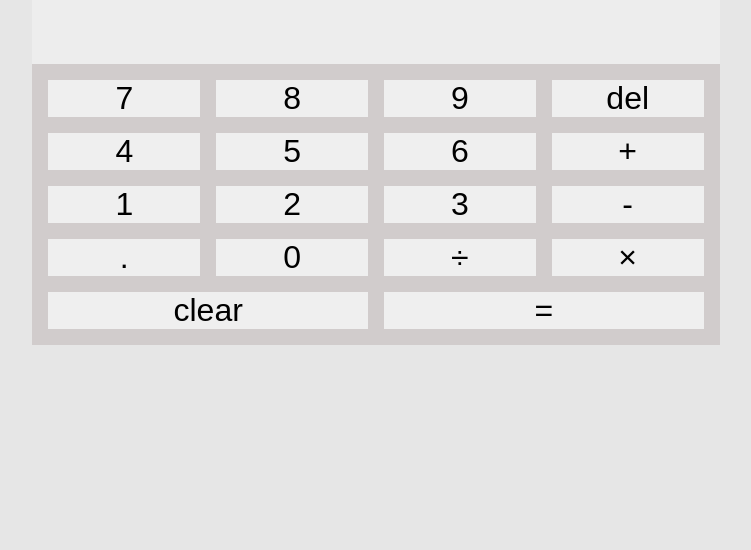
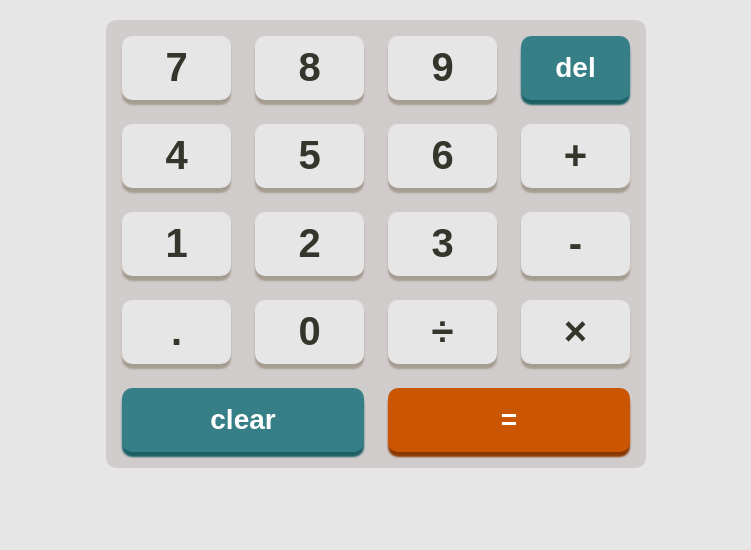
Before and after one commit to aapujji/calculator-app, a plain HTML site: page index.html in a window 1280 px wide. Shown: the part 250-800 px from the top of the page, without its empty margins (264-1015 px from the left). Drawn offline with Linux system fonts and the light colour scheme.

Commit message:
fixed lofic; updated css; added keypad functionality

```diff
--- a/css/styles.css
+++ b/css/styles.css
@@ -5,8 +5,10 @@
     --medgray: hsl(0, 5%, 81%);
     --offwhite: hsl(0, 0%, 93%);
     --blue: hsl(185, 42%, 37%);
+    --bluehover: hsl(185, 40%, 56%);
     --blueshadow: hsl(185, 58%, 25%);
     --orange: hsl(25, 98%, 40%);
+    --orangehover: hsl(6, 93%, 67%);
     --orangeshadow: hsl(25, 99%, 27%);
     --grayshadow: hsl(35, 11%, 61%);
     --black: hsl(60, 10%, 19%);
@@ -21,11 +23,16 @@
 
 body {
     font-family: "League Spartan", sans-serif;
+    font-weight: 700;
+    font-size: 2rem;
+    color: var(--black);
 }
 
 button {
-    font-size: 32px;
+    font-size: 2rem;
+    cursor: pointer;
     border: 0;
+    outline: 0;
 }
 
 #container {
@@ -37,28 +44,81 @@ button {
     align-items: center;
 }
 
+#calculator {
+    margin: 0 auto;
+    min-width: 320px;
+    max-width: 540px;
+}
+
 #header {
     display: flex;
 }
 
+#header h1 {
+    letter-spacing: 0.5px;
+}
+
 #display {
     background-color: var(--offwhite);
+    padding: 20px;
     height: 80px;
+    margin: 1.5rem 0;
+    border-radius: 10px;
+    font-size: 3.5rem;
+    text-align: right;
 }
 
 #buttons {
     background-color: var(--medgray);
+    border-radius: 10px;
     display: flex;
     justify-content: center;
     flex-wrap: wrap;
-    padding: 16px;
-    gap: 16px;
+    padding: 1rem;
+    gap: 1.5rem;
 }
 
 #buttons > button {
-    flex: 0 0 calc(25% - 12px);
+    background-color: var(--lightgray);
+    box-shadow: 0 5px 2px var(--grayshadow);
+    height: 64px;
+    border-radius: 10px;
+    color: var(--black);
+    font-weight: 700;
+    font-size: 2.5rem;
+    flex: 0 0 calc(25% - 1.125rem);
+}
+
+#buttons > button:hover {
+    background-color: var(--white);
+}
+
+#buttons > button.long,
+#buttons > button.delete {
+    color: var(--white);
+    font-size: 1.75rem;
+}
+
+#buttons > button.delete,
+#buttons > button.clear {
+    background-color: var(--blue);
+    box-shadow: 0 5px 2px var(--blueshadow);
+}
+
+#buttons > button.delete:hover,
+#buttons > button.clear:hover {
+    background-color: var(--bluehover);
+}
+
+#buttons > button.enter {
+    background-color: var(--orange);
+    box-shadow: 0 5px 2px var(--orangeshadow);
+}
+
+#buttons > button.enter:hover {
+    background-color: var(--orangehover);
 }
 
 #buttons > button.long {
-    flex-basis: calc(50% - 8px);
+    flex-basis: calc(50% - 0.75rem);
 }
--- a/index.html
+++ b/index.html
@@ -14,24 +14,24 @@
             </div>
             <div id="display"></div>
             <div id="buttons">
-                <button class="digit" type="button">7</button>
-                <button class="digit" type="button">8</button>
-                <button class="digit" type="button">9</button>
-                <button class="delete" type="button">del</button>
-                <button class="digit" type="button">4</button>
-                <button class="digit" type="button">5</button>
-                <button class="digit" type="button">6</button>
-                <button class="operator" type="button">+</button>
-                <button class="digit" type="button">1</button>
-                <button class="digit" type="button">2</button>
-                <button class="digit" type="button">3</button>
-                <button class="operator" type="button">-</button>
-                <button class="digit" type="button">.</button>
-                <button class="digit" type="button">0</button>
-                <button class="operator" type="button">÷</button>
-                <button class="operator" type="button">×</button>
-                <button type="button" class="long clear">clear</button>
-                <button type="button" class="long enter">=</button>
+                <button class="button digit" type="button" value="7">7</button>
+                <button class="button digit" type="button" value="8">8</button>
+                <button class="button digit" type="button" value="9">9</button>
+                <button class="button delete" type="button" value="Backspace">del</button>
+                <button class="button digit" type="button" value="4">4</button>
+                <button class="button digit" type="button" value="5">5</button>
+                <button class="button digit" type="button" value="6">6</button>
+                <button class="button operator" type="button" value="+">+</button>
+                <button class="button digit" type="button" value="1">1</button>
+                <button class="button digit" type="button" value="2">2</button>
+                <button class="button digit" type="button" value="3">3</button>
+                <button class="button operator" type="button" value="-">-</button>
+                <button class="button digit" type="button" value=".">.</button>
+                <button class="button digit" type="button" value="0">0</button>
+                <button class="button operator" type="button" value="/">÷</button>
+                <button class="button operator" type="button" value="*">×</button>
+                <button type="button" class="button long clear" value="clear">clear</button>
+                <button type="button" class="button long enter" value="Enter">=</button>
             </div>
         </div>
     </div>
--- a/js/script.js
+++ b/js/script.js
@@ -47,9 +47,9 @@ const init = () => {
         switch (true) {
             case target.classList.contains("digit"):
                 if (operator.length) {
-                    if (target.textContent === "." && operand2.includes(".")) return;
-                    if (target.textContent === "0" && operand2[operand2.length-1] === "0") return;
-                    if (target.textContent === "." && !operand2.length) {
+                    if (target.value === "." && operand2.includes(".")) return;
+                    if (target.value !== "." && operand2[operand2.length-1] === "0") return;
+                    if (target.value === "." && !operand2.length) {
                         operand2 += "0";
                     }
                     operand2 += target.textContent;
@@ -58,9 +58,9 @@ const init = () => {
                         operand1 = "";
                         resetCalculator = false;
                     }
-                    if (target.textContent === "." && operand1.includes(".")) return;
-                    if (target.textContent === "0" && operand1[operand1.length-1] === "0") return;
-                    if (target.textContent === "." && !operand1.length) {
+                    if (target.value === "." && operand1.includes(".")) return;
+                    if (target.value !== "." && operand1[operand1.length-1] === "0") return;
+                    if (target.value === "." && !operand1.length) {
                         operand1 += "0";
                     }
                     operand1 += target.textContent;
@@ -94,6 +94,15 @@ const init = () => {
         }
         updateDisplay(`${operand1} ${operator} ${operand2}`);
     });
+
+    document.addEventListener("keydown", (event) => {
+        const buttons =document.querySelectorAll(".button");
+        buttons.forEach((button) => {
+            if (button.value === event.key) {
+                button.click();
+            }
+        });
+    });
 }
 
 init();
```
